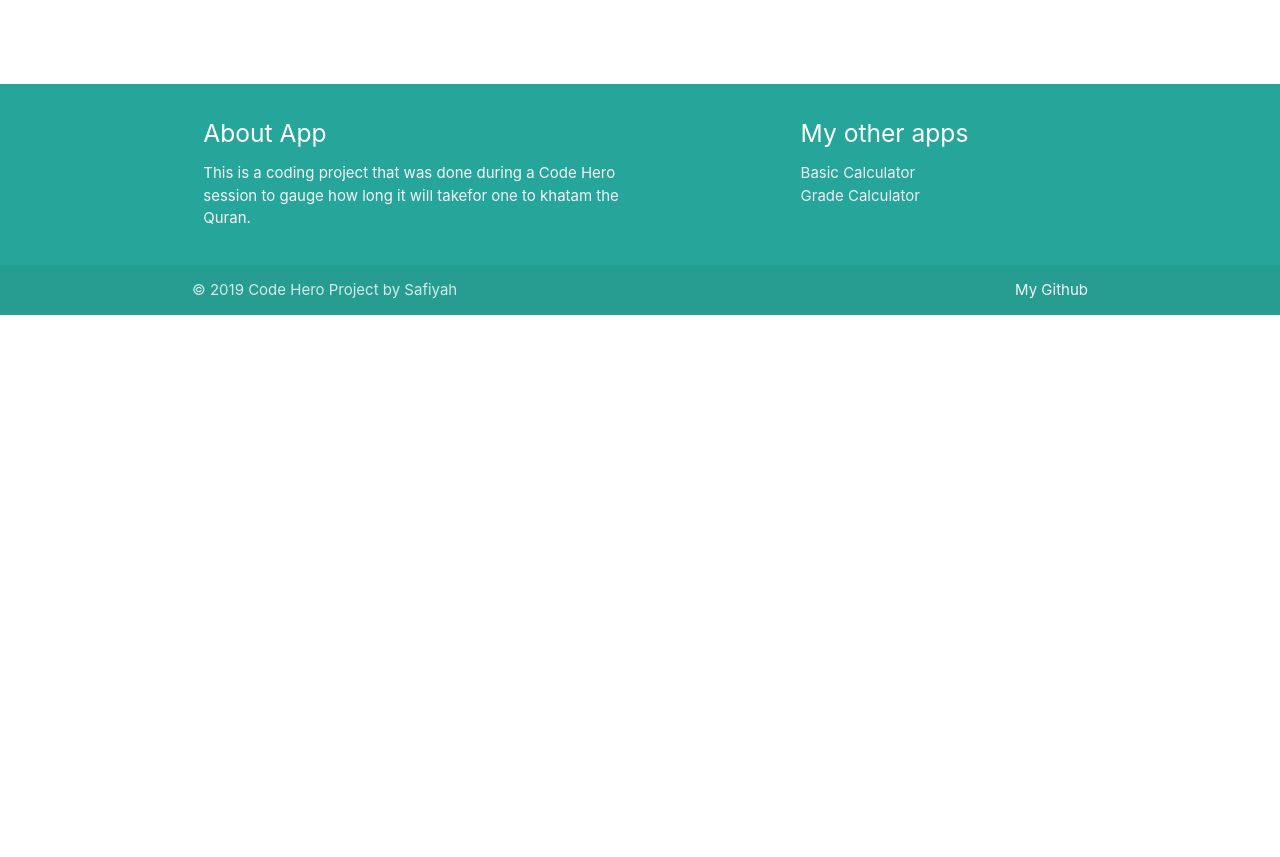
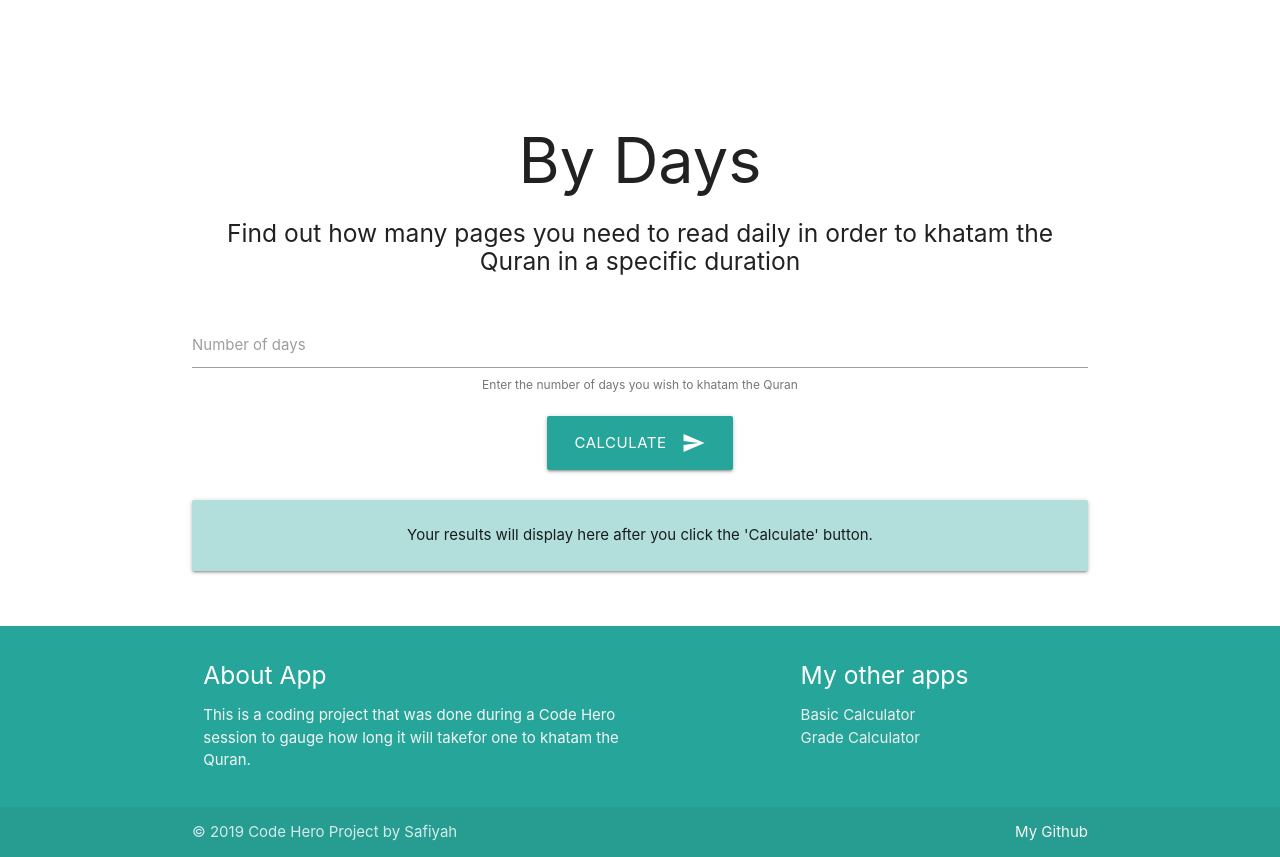
Before and after one commit to safiyahniaz/khatam-calculator, a plain HTML site: page index.html in a window 1280 px wide. Shown: the part 1580-2437 px from the top of the page. Before the commit the page ends 1895 px from the top, so only its background shows below. Drawn offline with nearby package versions, Linux system fonts and the light colour scheme.

Commit message:
added "by days"
added "by days"and all its codes

```diff
--- a/index.html
+++ b/index.html
@@ -19,6 +19,7 @@
         <ul id="nav-mobile" class="right hide-on-med-and-down">
         <li><a href="home.html">Home</a></li>
         <li><a href="#second-section">By Pages</a></li>
+        <li><a href="#third-section">By Days</a></li>
         </ul>
     </div>
     </nav>
@@ -28,6 +29,7 @@
         <h5>This is a simple web app that helps you gauge how long it will take for you to khatam the Quran</h5>
         <br>
         <a class="waves-effect waves-light btn-large blue darken-2" href="#second-section">BY PAGES</a>
+        <a class="waves-effect waves-light btn-large blue darken-2" href="#third-section">BY DAYS</a>
     </div>
 
     <div id="second-section" class="center-align container">
@@ -47,6 +49,31 @@
             <br>
             <div class="card-panel teal lighten-4">
             <span class="dark-grey-text" id="result">Your results will display here after you click the 'Calculate' button.
+            </span>
+        </div>
+    </div>
+    </div>
+    </div>
+</div>
+
+
+<div id="third-section" class="center-align container">
+        <h1> By Days</h1>
+    <h5>Find out how many pages you need to read daily in order to khatam the Quran in a specific duration</h5>
+    <br>
+    <div class="row">
+    <div class="input-field">
+        <input id="first_name3" type="text" class="validate">
+        <label class="active" for="first_name3" type="number" class="validate">Number of days</label>
+        <span class="helper-text">Enter the number of days you wish to khatam the Quran </span>
+        <br>
+        <button class="btn waves-effect waves-light btn-large" type="submit" name="action" onclick="calculatePagesNeeded()">Calculate
+            <i class="material-icons right">send</i>
+        </button>
+        <div class="row">
+            <br>
+            <div class="card-panel teal lighten-4">
+            <span class="dark-grey-text" id="result1">Your results will display here after you click the 'Calculate' button.
             </span>
         </div>
     </div>
--- a/main.js
+++ b/main.js
@@ -23,3 +23,29 @@ function calculateDaysNeeded(){
     // output the result on the card
     resultArea.innerHTML = message
 }
+
+function calculatePagesNeeded(){
+    // get the value from the input field
+
+    const dayInputElement = document.getElementById('first_name3')
+    const dayInputValue = dayInputElement.value
+    console.log(dayInputValue)
+    //  const pageInputValue = document.getElementById('first_name2').value //
+
+
+    // use formula to find page needed
+    let total = 604
+    let result = total / dayInputValue
+    const niceResult = result.toFixed(2)
+    console.log('result', result)
+
+    // get the element of the card
+    const resultArea = document.getElementById('result1')
+    let message = 'Please input a valid number of pages'
+
+    if (dayInputValue && dayInputValue > 0) {
+        message = 'If you want to khatam the Quran in  ' + dayInputValue + ' day(s), you will have to read about ' + niceResult + ' pages daily.'
+    }
+    // output the result on the card
+    resultArea.innerHTML = message
+}
```
